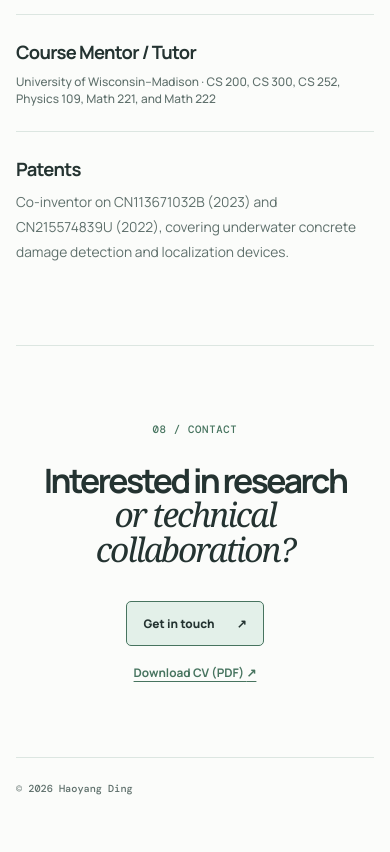
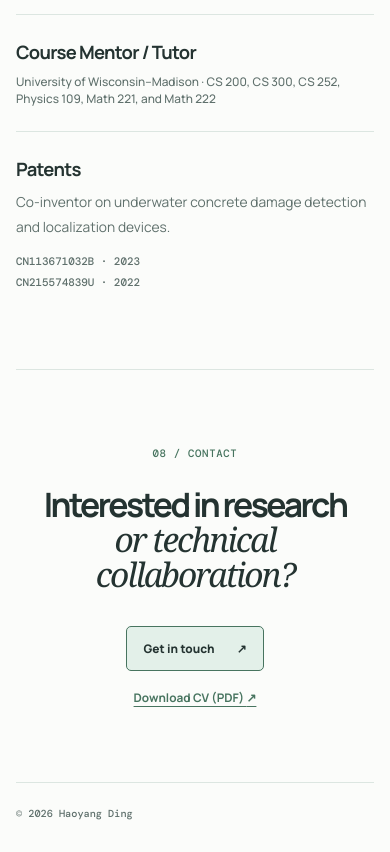
Before and after one commit to Aetheris1021/Aetheris1021.github.io, a plain HTML site: page index.html in a window 390 px wide. Shown: the part 6080-6932 px from the top of the page. Before the commit the page ends 6907 px from the top, so only its background shows below. Drawn offline with nearby package versions, Linux system fonts and the light colour scheme.

Commit message:
Adjust patent layout and CV section spacing

```diff
--- a/index.html
+++ b/index.html
@@ -30,7 +30,7 @@
       href="https://fonts.googleapis.com/css2?family=DM+Mono:wght@400;500&amp;family=Manrope:wght@400;500;600;700;800&amp;display=swap"
       rel="stylesheet"
     />
-    <link rel="stylesheet" href="styles.css" />
+    <link rel="stylesheet" href="styles.css?v=hero-patents-spacing-20261126" />
   </head>
   <body>
     <a class="skip-link" href="#main-content">Skip to content</a>
@@ -376,12 +376,15 @@
               Math 222
             </p>
           </article>
-          <article class="teaching-item">
+          <article class="teaching-item patent-item">
             <h3>Patents</h3>
-            <p>
-              Co-inventor on CN113671032B (2023) and CN215574839U (2022), covering underwater
-              concrete damage detection and localization devices.
+            <p class="patent-description">
+              Co-inventor on underwater concrete damage detection and localization devices.
             </p>
+            <div class="patent-meta" aria-label="Patent numbers and years">
+              <span>CN113671032B · 2023</span>
+              <span>CN215574839U · 2022</span>
+            </div>
           </article>
         </div>
       </section>
@@ -392,7 +395,7 @@
         <a class="button" href="mailto:hding16@illinois.edu?subject=Hello%20Haoyang">
           Get in touch <span aria-hidden="true">↗</span>
         </a>
-        <a class="cv-link" href="output/pdf/Haoyang_Ding_CV.pdf?v=cv-type1-indent-match-2026" target="_blank" rel="noreferrer">
+        <a class="cv-link" href="output/pdf/Haoyang_Ding_CV.pdf?v=cv-divider-spacing-20261126" target="_blank" rel="noreferrer">
           Download CV (PDF) <span aria-hidden="true">↗</span>
         </a>
       </section>
--- a/styles.css
+++ b/styles.css
@@ -224,6 +224,7 @@ h1 span {
 .hero-note {
   max-width: 270px;
   justify-self: end;
+  transform: translateY(76px);
   padding: 25px;
   border: 1px solid var(--line);
   border-radius: 5px;
@@ -440,6 +441,29 @@ em {
   border-top: 1px solid var(--line);
 }
 
+.patent-item {
+  display: grid;
+  grid-template-columns: minmax(0, 1fr) auto;
+  align-items: center;
+  column-gap: 36px;
+}
+
+.patent-item h3,
+.patent-description {
+  grid-column: 1;
+}
+
+.patent-meta {
+  display: flex;
+  flex-direction: column;
+  gap: 7px;
+  grid-column: 2;
+  grid-row: 1 / span 2;
+  color: var(--muted);
+  font: 500 0.68rem var(--mono);
+  text-align: right;
+}
+
 .teaching-item h3 {
   margin: 0 0 8px;
   font-size: 1.15rem;
@@ -603,6 +627,7 @@ em {
   .hero-note {
     max-width: none;
     margin-top: 58px;
+    transform: none;
   }
 
   .section {
@@ -668,6 +693,16 @@ em {
     display: block;
   }
 
+  .patent-item {
+    display: block;
+  }
+
+  .patent-meta {
+    margin-top: 14px;
+    align-items: flex-start;
+    text-align: left;
+  }
+
   .research-date {
     display: block;
     margin-top: 12px;
```
Also changed, not shown: 2 other files.
